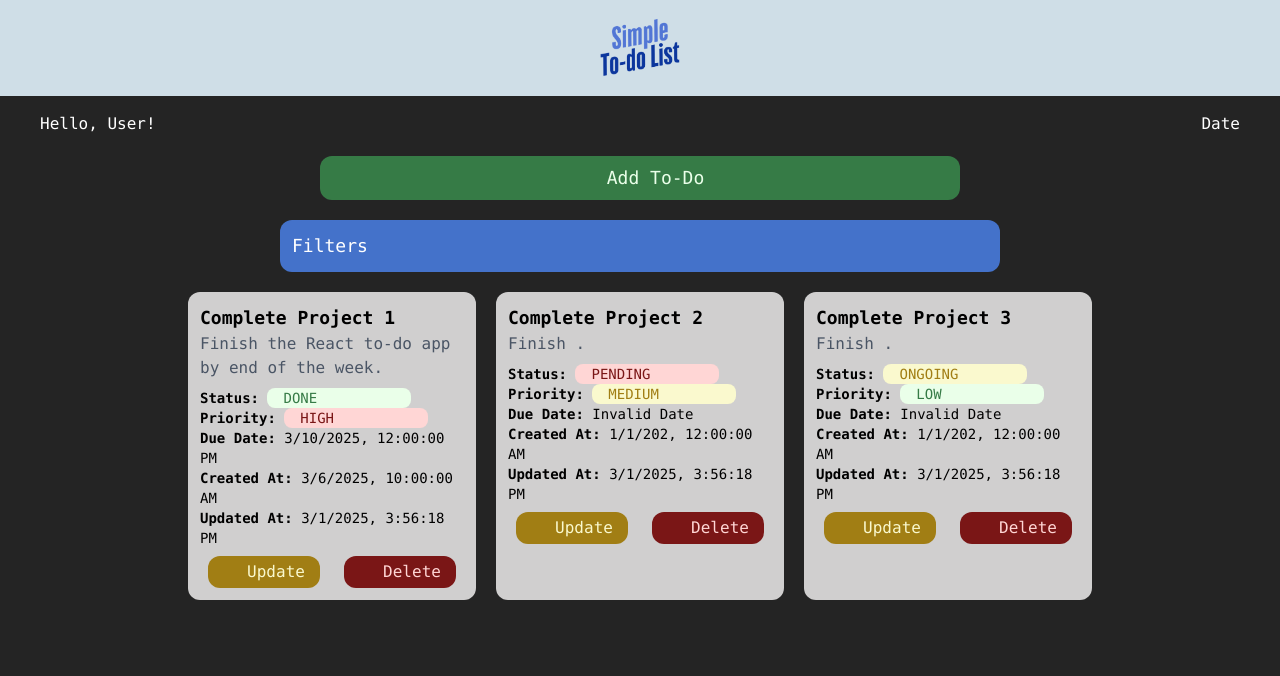
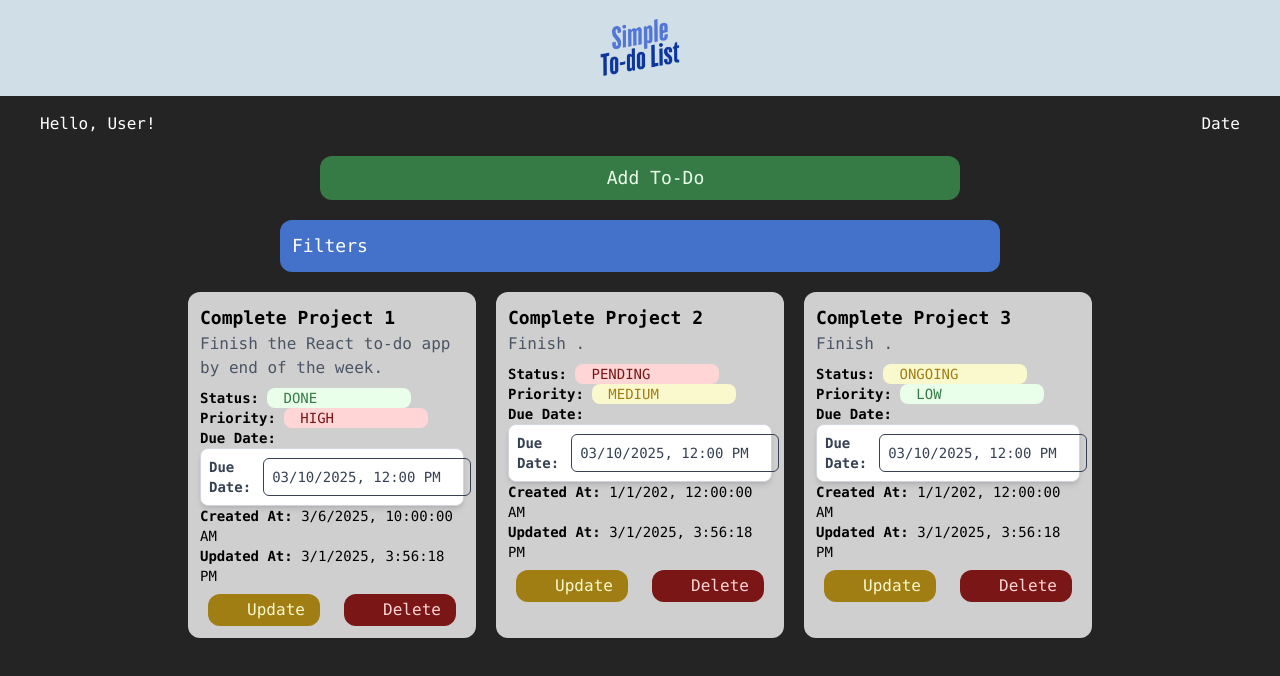
Before and after one commit to MarcLawrenceKing/todo_mern, a React (Vite) app in the folder client/: page /home in a window 1280 px wide. Shown: the top 676 px of the page. Built offline with nearby package versions, Linux system fonts and the light colour scheme; some icons are missing.

Commit message:
due date picker component

```diff
--- /dev/null
+++ b/client/src/components/DueDatePicker.tsx
@@ -0,0 +1,25 @@
+import { FC, useState } from "react";
+import DatePicker from "react-datepicker";
+import "react-datepicker/dist/react-datepicker.css";
+
+interface DueDatePickerProps {
+  dueDate: Date;
+  onChange: (date: Date | null) => void;
+}
+
+const DueDatePicker: FC<DueDatePickerProps> = ({ dueDate, onChange }) => {
+  return (
+    <div className="flex items-center space-x-3 p-2 border border-gray-300 rounded-lg shadow-md bg-white">
+      <strong className="text-gray-700">Due Date:</strong>
+      <DatePicker
+        selected={dueDate ? new Date(dueDate) : null}
+        onChange={onChange}
+        showTimeSelect
+        dateFormat="Pp"
+        className="p-2 border rounded-md w-52 text-gray-700"
+      />
+    </div>
+  );
+};
+
+export default DueDatePicker;
--- a/client/src/components/ToDo.tsx
+++ b/client/src/components/ToDo.tsx
@@ -2,6 +2,7 @@ import { FC } from "react";
 import Dropdown from "./Dropdown";
 import Button from "./Button";
 import { useTodoEdit, TodoStatus, TodoPriority } from "../utils/useTodoEdit";
+import DueDatePicker from "./DueDatePicker";
 
 interface TodoStatusObject {
   status: TodoStatus;
@@ -93,6 +94,7 @@ const ToDo: FC<TodoProps> = ({
     handleSelectPriority,
     handleDueDateChange,
   } = useTodoEdit(defaultStatus, defaultPriority, dueDate);
+
   return (
     <div className="w-72 h-auto bg-bgcolor2 text-black text-sm p-3 rounded-xl transition-all md:text-base ">
       <h2 className="text-base font-bold md:text-lg">{title}</h2>
@@ -117,9 +119,13 @@ const ToDo: FC<TodoProps> = ({
             isEditable={isEditing}
           />
         </div>
-        <p>
-          <strong>Due Date:</strong> {new Date(dueDate).toLocaleString()}
-        </p>
+        <div>
+          <strong>Due Date:</strong>
+          <DueDatePicker
+            dueDate={new Date(dueDateValue)}
+            onChange={handleDueDateChange}
+          />
+        </div>
 
         <p>
           <strong>Created At:</strong> {new Date(createdAt).toLocaleString()}
--- a/client/src/pages/HomePage.tsx
+++ b/client/src/pages/HomePage.tsx
@@ -40,7 +40,7 @@ const HomePage = () => {
               title="Complete Project 2"
               description="Finish ."
               status="PENDING"
-              dueDate="2025-0"
+              dueDate="2025-03-10T12:00:00"
               priority="MEDIUM"
               createdAt="202"
             />
@@ -48,7 +48,7 @@ const HomePage = () => {
               title="Complete Project 3"
               description="Finish ."
               status="ONGOING"
-              dueDate="2025-0"
+              dueDate="2025-03-10T12:00:00"
               priority="LOW"
               createdAt="202"
             />
--- a/client/src/utils/useTodoEdit.ts
+++ b/client/src/utils/useTodoEdit.ts
@@ -33,9 +33,9 @@ export function useTodoEdit(
     setSelectedPriority(option);
   };
 
-  const handleDueDateChange = (event: React.ChangeEvent<HTMLInputElement>) => {
-    if (!isEditing) return;
-    setDueDateValue(event.target.value);
+  const handleDueDateChange = (date: Date | null) => {
+    if (!isEditing || !date) return;
+    setDueDateValue(date.toISOString);
   };
 
   return {
```
